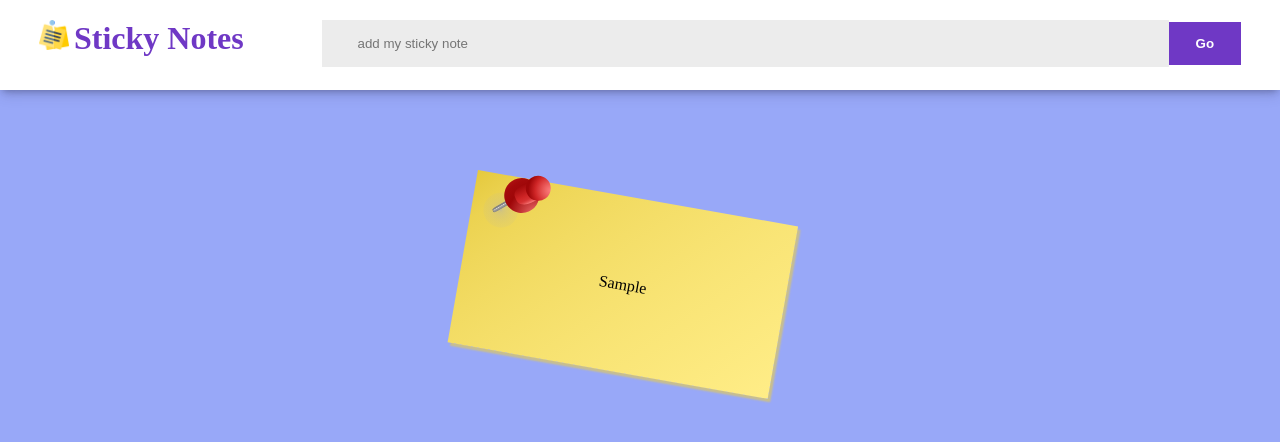
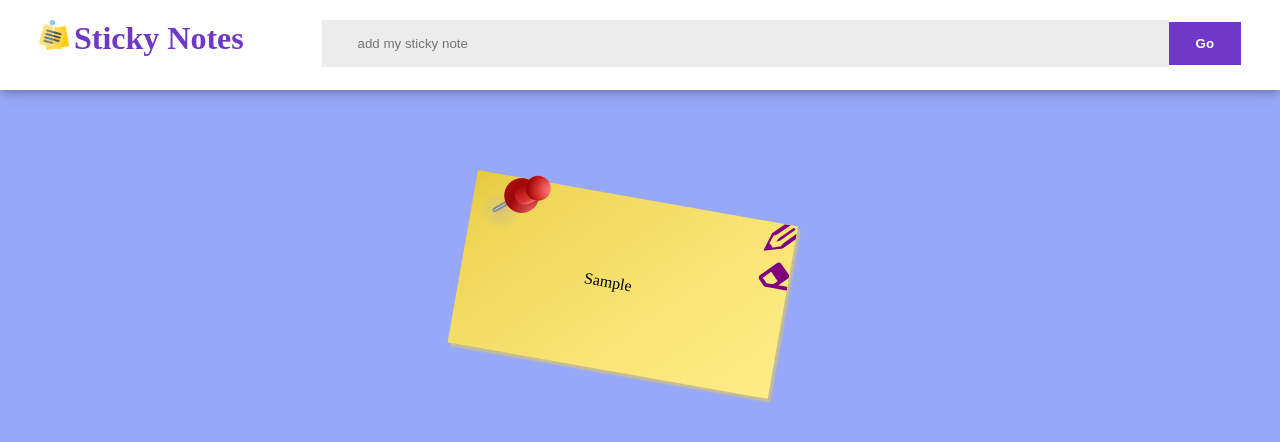
Before and after one commit to priyasarpate/sticky-notes, a Next.js app: page / in a window 1280 px wide. Both pictures are taken after typing "Sample" into the empty fields and a click on the button "Go". Shown: the top 442 px of the page. Built offline with nearby package versions, Linux system fonts and the light colour scheme.

Commit message:
added delete and remove icons

```diff
--- /dev/null
+++ b/components/footer/Footer.js
@@ -0,0 +1,9 @@
+import React from 'react'
+
+function Footer() {
+  return (
+    <div> Made with ♥ by Gunpriya</div>
+  )
+}
+
+export default Footer
--- a/components/notes/List.js
+++ b/components/notes/List.js
@@ -1,5 +1,7 @@
 import React from "react";
 import styles from "@/styles/Sticky.module.scss";
+import {FaEraser} from "react-icons/fa";
+import {ImPencil2} from "react-icons/im";
 
 const TodoList = ({ todos, handleDelete, handleEdit }) => {
   return (
@@ -12,8 +14,15 @@ const TodoList = ({ todos, handleDelete, handleEdit }) => {
             <div className={styles.bottom_circle}></div>
           </div>
           <p>{t.todo}</p>
-          {/* <button onClick={() => handleEdit(t.id)}>Edit</button>
-          <button onClick={() => handleDelete(t.id)}>Delete</button> */}
+
+          <div className={styles.icons}>
+          <div onClick={() => handleEdit(t.id)}>
+          <ImPencil2 />
+          </div>
+          <div onClick={() => handleDelete(t.id)}>
+            <FaEraser />
+          </div>
+          </div>
         </div>
       ))}
     </ul>
--- a/package.json
+++ b/package.json
@@ -14,6 +14,7 @@
     "next": "13.3.0",
     "react": "18.2.0",
     "react-dom": "18.2.0",
+    "react-icons": "^4.8.0",
     "sass": "^1.62.0"
   }
 }
--- a/pages/index.js
+++ b/pages/index.js
@@ -1,7 +1,7 @@
 import Head from "next/head";
 import { Inter } from "next/font/google";
 import Index from "@/components/notes/index";
-import styles from "@/styles/Navbar.module.scss";
+import Footer from "@/components/footer/Footer";
 
 
 const inter = Inter({ subsets: ["latin"] });
@@ -13,8 +13,9 @@ export default function Home() {
         <title>Sticky Notes</title>
         <meta name="description" content="Generated by create next app" />
         <meta name="viewport" content="width=device-width, initial-scale=1" />
-        <link rel="icon" href="/icon.png" />
+        <link rel="icon" href="/logo.png" />
       </Head>
+
       <Index />
     </>
   );
--- a/styles/Navbar.module.scss
+++ b/styles/Navbar.module.scss
@@ -32,7 +32,7 @@ $color-primary: #6F38C5;
 .input:focus {
     background-color: #fff;
     outline: none;
-    border: 1px solid #fff;
+    border: 1px solid #ECECEC;
 
 }
 
--- a/styles/Sticky.module.scss
+++ b/styles/Sticky.module.scss
@@ -6,6 +6,7 @@
     display: flex;
     justify-content: center;
     align-items: center;
+    gap: 30px;
 }
 
 .paper {
@@ -113,3 +114,7 @@
             var(--pin-color),
             var(--pin-dark) 80%);
 }
+.icons{
+    font-size: 30px;
+    color: purple;
+}
```
Also changed, not shown: styles/dist/Navbar.module.css, styles/dist/Sticky.module.css, 1 other file (tests, documents, lock files or other folders).
